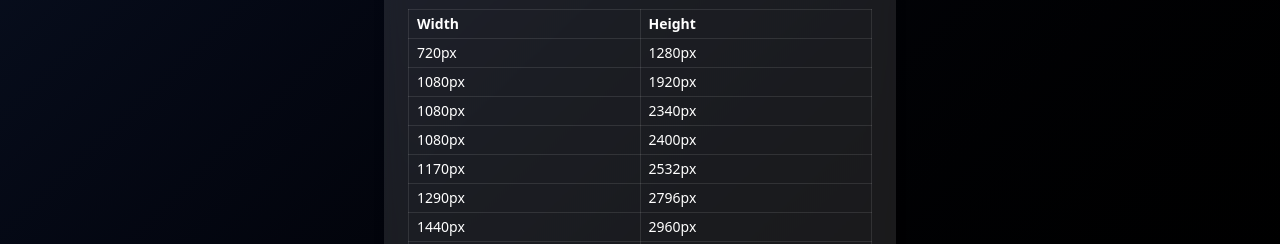
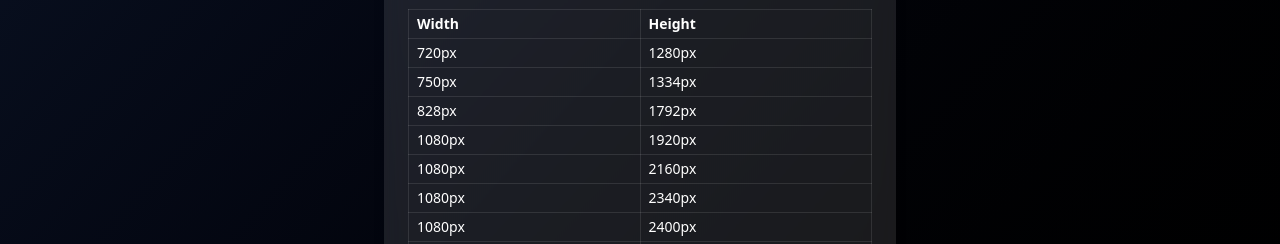
Before and after one commit to AbdulSamad001122/Projects, a Next.js app in the folder wall-app/: page /add-wall in a window 1280 px wide. Shown: the part 556-800 px from the top of the page. Built offline with nearby package versions, Linux system fonts and the light colour scheme; no server answers.

Commit message:
add more res

```diff
--- a/wall-app/src/app/add-wall/page.tsx
+++ b/wall-app/src/app/add-wall/page.tsx
@@ -8,28 +8,39 @@ import { Globe } from "lucide-react";
 
 
 const allowedResolutions = [
-  [720, 1280],
-  [1080, 1920],
-  [1080, 2340],
+  [720, 1280],     // HD (older/small phones)
+  [750, 1334],     // iPhone SE, 6, 7, 8
+  [828, 1792],     // iPhone XR
+  [1080, 1920],    // Full HD (standard)
+  [1080, 2160],    // 18:9 Androids
+  [1080, 2340],    // 19.5:9 Androids
   [1080, 2400],
-  [1170, 2532],
-  [1290, 2796],
-  [1440, 2960],
-  [1440, 3088],
-  [1440, 3120],
-  [1440, 3200],
-  [1440, 3216],
-  [1812, 2176],
   [1080, 2640],
-  [1840, 2208],
-  [2480, 2200],
-  [2944, 6384],
-  [2432, 4320],
-  [3120, 4160],
-  [3950, 5925],
-  [3456, 5184],
-  [2432, 3648],
+  [1170, 2532],    // iPhone 12–15
+  [1290, 2796],    // iPhone 15 Pro Max
+
+  [1536, 2048],    // iPad Mini/Air
+  [1668, 2388],    // iPad Pro 11"
+  [2048, 2732],    // iPad Pro 12.9"
+  [2560, 1600],    // Android tablets, MacBooks
+
+  [1366, 768],     // Common laptop HD
+  [1600, 900],     // HD+
+  [1920, 1080],    // FHD
+  [2048, 1152],
+  [2560, 1440],    // QHD
+
+  [2560, 1080],    // Ultrawide (21:9)
+  [3440, 1440],    // Ultrawide QHD
+  [3840, 1600],    // Ultrawide 4K+
+
+  [3840, 2160],    // 4K UHD
+  [3840, 2400],    // 4K+
+  [5120, 2160],    // 5K Ultrawide
+  [5120, 2880],    // 5K iMac
+  [7680, 4320],    // 8K UHD
 ];
+
 
 export default function UploadForm() {
   const [title, setTitle] = useState("");
```
